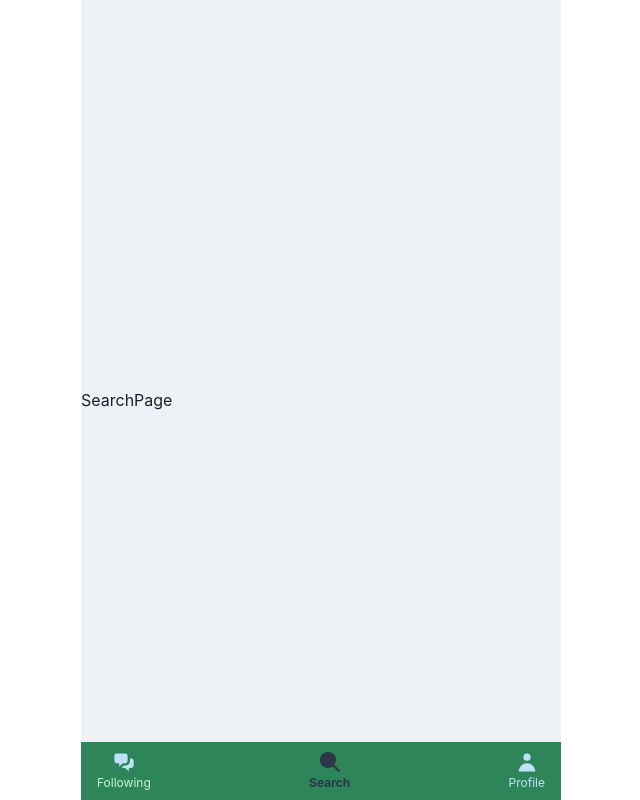
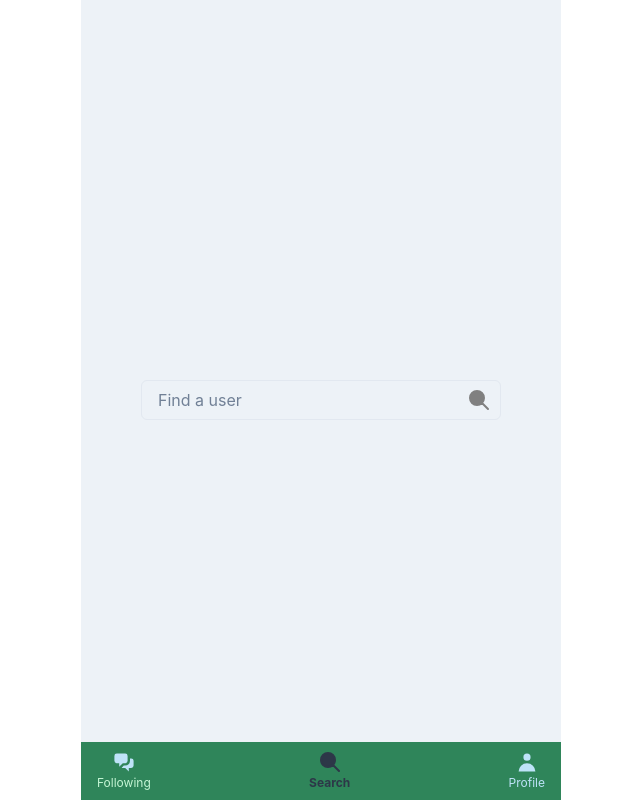
Before and after one commit to althafdaa/chat-next-ts-graphql, a Next.js app: page /search in a window 1280 px wide. Shown: the whole page, without its empty margins (319-959 px from the left). Built offline with nearby package versions, Linux system fonts and the light colour scheme; no server answers.

Commit message:
feat: create get user by username endpoint

```diff
--- a/src/client/graphquery/mutation.ts
+++ b/src/client/graphquery/mutation.ts
@@ -52,3 +52,22 @@ export const SEND_MESSAGE = gql`
     }
   }
 `;
+
+export const GET_USER = gql`
+  mutation Mutation($data: UserByUsernameInput!) {
+    UserByUsername(data: $data) {
+      id
+      createdAt
+      userName
+      firstName
+      lastName
+      email
+      following {
+        user {
+          id
+          userName
+        }
+      }
+    }
+  }
+`;
--- a/src/graphql/resolvers/auth/getUser.ts
+++ b/src/graphql/resolvers/auth/getUser.ts
@@ -23,3 +23,23 @@ export const getUser: FieldResolver<'Query', 'UserById'> = async (
     return users;
   }
 };
+
+export const getUserByUsername: FieldResolver<
+  'Mutation',
+  'UserByUsername'
+> = async (_parent, args, ctx) => {
+  const { data } = args;
+  await checkAuth(ctx);
+
+  if (data?.userName) {
+    const user = await ctx.prisma.user.findUnique({
+      where: { userName: data?.userName },
+    });
+
+    if (!user) throw new Error('User not found');
+
+    return user;
+  }
+
+  return null;
+};
--- a/src/graphql/schema.graphql
+++ b/src/graphql/schema.graphql
@@ -50,6 +50,7 @@ input MessageInput {
 }
 
 type Mutation {
+  UserByUsername(data: UserByUsernameInput!): User
   followPeople(data: followPeopleInput!): Follow
   loginUser(data: LoginInput!): LoginResponse
   logout: LogoutResponse
@@ -96,6 +97,10 @@ input UserByIdInput {
   id: String
 }
 
+input UserByUsernameInput {
+  userName: String
+}
+
 type ValidateLogin {
   isLoggedIn: Boolean
   userName: String
--- a/src/graphql/types/User.ts
+++ b/src/graphql/types/User.ts
@@ -8,13 +8,14 @@ import {
 import { loginResolver } from '../resolvers/auth/login';
 import { registerResolver } from '../resolvers/auth/register';
 import { getUsers } from '../resolvers/auth/getUsers';
-import { getUser } from '../resolvers/auth/getUser';
+import { getUser, getUserByUsername } from '../resolvers/auth/getUser';
 import { Follow } from './Follow';
 import { validateLoginResolver } from '../resolvers/auth/validateLogin';
 import { destroyCookie } from 'nookies';
 import { checkAuth } from '@/utils/checkAuth';
 import { updateUserResolver } from '../resolvers/auth/updateUser';
 import { updatePasswordResolver } from '../resolvers/auth/updatePassword';
+import { resolve } from 'path';
 
 export const User = objectType({
   name: 'User',
@@ -41,6 +42,12 @@ export const UserByIdInput = inputObjectType({
     t.nullable.string('id');
   },
 });
+export const UserByUsernameInput = inputObjectType({
+  name: 'UserByUsernameInput',
+  definition: (t) => {
+    t.nullable.string('userName');
+  },
+});
 
 export const UserById = extendType({
   type: 'Query',
@@ -49,6 +56,17 @@ export const UserById = extendType({
       type: User,
       args: { data: nullable(UserByIdInput) },
       resolve: getUser,
+    });
+  },
+});
+
+export const UserByUsername = extendType({
+  type: 'Mutation',
+  definition: (t) => {
+    t.field('UserByUsername', {
+      type: User,
+      args: { data: nonNull(UserByUsernameInput) },
+      resolve: getUserByUsername,
     });
   },
 });
--- a/src/pages/search/index.tsx
+++ b/src/pages/search/index.tsx
@@ -1,8 +1,44 @@
-import { Box } from '@chakra-ui/react';
+import InputErrorMessage from '@/components/General/Form/InputErrorMessage';
+import { Box, FormControl, Input, useToast } from '@chakra-ui/react';
+import { FormikHelpers, useFormik } from 'formik';
 import type { NextPage } from 'next';
 import Head from 'next/head';
+import SearchIcon from '@/assets/icons/SearchIcon';
+import { useMutation } from '@apollo/client';
+import { GET_USER } from '@/client/graphquery/mutation';
+import { parseErrorMsg } from '@/utils/validation';
+
+interface SearchFormikType {
+  userName: string;
+}
 
 const SearchPage: NextPage = () => {
+  const [getUser, { data }] = useMutation(GET_USER);
+  const toast = useToast();
+
+  const handleSubmit = async (
+    values: SearchFormikType,
+    action: FormikHelpers<any>
+  ) => {
+    try {
+      await getUser({ variables: { data: { userName: values.userName } } });
+    } catch (error) {
+      const err = parseErrorMsg(error as Error);
+      toast({
+        status: 'error',
+        title: err,
+        position: 'top-left',
+        isClosable: true,
+      });
+    } finally {
+      action.resetForm();
+    }
+  };
+  const formik = useFormik({
+    onSubmit: handleSubmit,
+    initialValues: { userName: '' },
+  });
+
   return (
     <Box
       minH="100vh"
@@ -16,7 +52,38 @@ const SearchPage: NextPage = () => {
         <title>Chats | Chat Graph</title>
       </Head>
 
-      <main>SearchPage</main>
+      <Box
+        as="section"
+        minW="100%"
+        display={'flex'}
+        flexDir={'column'}
+        alignItems="center"
+        justifyContent={'center'}
+        position={'relative'}
+      >
+        <form onSubmit={formik.handleSubmit}>
+          <FormControl position={'relative'}>
+            <Input
+              minW={'360px'}
+              name="userName"
+              onChange={formik.handleChange}
+              value={formik.values.userName}
+              placeholder="Find a user"
+            />
+            <InputErrorMessage name="userName" formik={formik} />
+
+            <Box
+              as="button"
+              type="submit"
+              position={'absolute'}
+              right="10px"
+              top={'20%'}
+            >
+              <SearchIcon fill="gray" style={{ height: '24px' }} />
+            </Box>
+          </FormControl>
+        </form>
+      </Box>
     </Box>
   );
 };
```
Also changed, not shown: src/components/General/ConditionalRender/index.tsx (added, +13 -0 lines).
